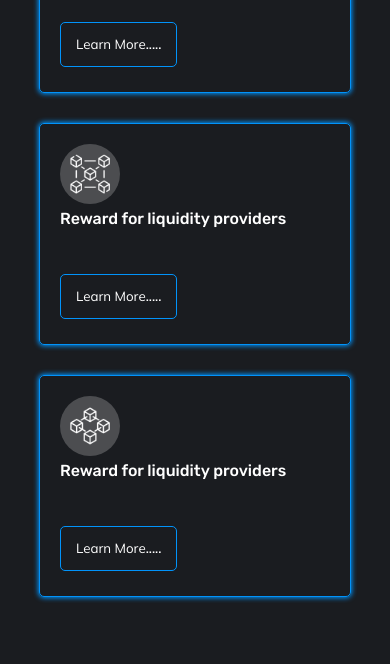
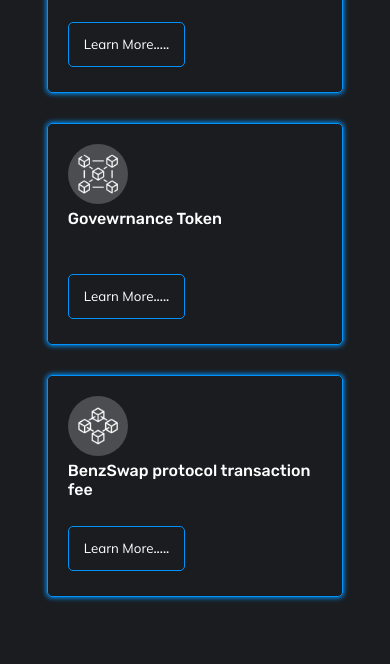
Before and after one commit to brightKams/BenzSwap-Modification, a plain HTML site: page index.html in a window 390 px wide. Shown: the part 2531-3195 px from the top of the page. Drawn offline with nearby package versions, Linux system fonts and the light colour scheme; files whose address does not match are found by name; a web font is replaced by a local one.

Commit message:
new CSS modification for mini ipad screen

```diff
--- a/CSS/styles.css
+++ b/CSS/styles.css
@@ -1194,11 +1194,15 @@ section.sixth-section.all-borders .benzSwap-roadmap-background-image.all-borders
 
  /*     --- Media query for mobile screens below 768px --- */
 @media screen and (max-width:768px) {
-    /* body {
-    padding: 10px 70px 10px ;
-
-
-    } */
+   /* || Universal Stylings */
+
+   .third-section.all-borders:hover, section.fifth-section.all-borders:hover {
+
+    border: 3px solid #0193FA;
+}
+
+
+
     .header {
         height: 55px;
     }
@@ -1244,9 +1248,7 @@ section.sixth-section.all-borders .benzSwap-roadmap-background-image.all-borders
 
     }
 
-    /* .launch-app-container.all-borders:first-of-type {
-        display: none;
-    } */
+
     /* Main menu Navigation List items */
 
     nav > ul > .navigation-list-items.all-borders li.product-menu {
@@ -1303,9 +1305,7 @@ section.sixth-section.all-borders .benzSwap-roadmap-background-image.all-borders
 
 
     /* Beginning of First Section */
-    /* p {
-        font-size: 1rem;
-    } */
+
 
     .first-section.all-borders {
 
@@ -1315,10 +1315,7 @@ section.sixth-section.all-borders .benzSwap-roadmap-background-image.all-borders
 
 
 
-    /* .background-video-animation.all-borders {
-        max-height: 25vh;
-        position: relative;
-    } */
+
     .background-video-animation.all-borders > video {
         max-height: 55vh;
         width: 80%;
@@ -1432,16 +1429,23 @@ section.sixth-section.all-borders .benzSwap-roadmap-background-image.all-borders
 
     /* Beginning of Fifth Section - Benz Token */
 
+    section.fifth-section.all-borders {
+
+        width: 100%;
+        padding: 0;
+
+    }
+
     section.fifth-section > .benz-token-images-general-container.all-borders {
-        flex-direction: column;
+        flex-direction: row;
+        width: 100%;
+        padding: 0;
     }
 
     section.fifth-section > .benz-token-images-general-container.all-borders > div {
-        width: 100%;
+        width: 40%;
         margin:20px  auto;
-        /* height: 180px;
-        border: var(--default-border) #0193FA;
-        margin: 17px; */
+
     }
 
     section.fifth-section > .benz-token-images-general-container.all-borders > div h4 {
@@ -1479,6 +1483,16 @@ section.sixth-section.all-borders .benzSwap-roadmap-background-image.all-borders
 
     /* Beginning of Footer Contents for Max Screen 768px */
 
+    /* || Universal Stylyings */
+    .all-footer.all-borders {
+        padding: 5%;
+
+    }
+
+    .nowrap {
+        white-space: nowrap;
+    }
+
     .footer-benzswap-logo.all-borders {
         position: relative;
         left: -35px;
@@ -1486,11 +1500,11 @@ section.sixth-section.all-borders .benzSwap-roadmap-background-image.all-borders
     }
 
     .footer-benzswap-logo.all-borders > a span {
-    /* display: inline-block; */
+
     position: absolute;
     left: 50px;
     top: 10px;
-    /* margin-top: 10px; */
+
     }
 
     .all-footer-contents.all-borders p {
@@ -1510,11 +1524,7 @@ section.sixth-section.all-borders .benzSwap-roadmap-background-image.all-borders
         display: inline-block;
     }
     .footer-benzswap-logo.all-borders > a span {
-        /* display: inline-block; */
-        /* position: absolute;
-        left: 50px;
-        top: 10px; */
-        /* margin-top: 10px; */
+
         font-size: 0.7rem;
     }
 
@@ -1551,6 +1561,10 @@ section.sixth-section.all-borders .benzSwap-roadmap-background-image.all-borders
         margin: 50px auto;
     }
 
+    .third-section.all-borders:hover, section.fifth-section.all-borders:hover {
+
+        border: none;
+    }
     /* End of Universal Stylings */
 
 
@@ -1655,14 +1669,14 @@ section.sixth-section.all-borders .benzSwap-roadmap-background-image.all-borders
     section.fifth-section.all-borders {
         border:none;
         min-height: fit-content;
-        width: 100%;
-        /* color: #fff; */
+        width: 95%;
         margin-top: 40px;
         padding: 0;
     }
 
     section.fifth-section > .benz-token-images-general-container.all-borders {
         padding: 0;
+        flex-direction: column;
 
     }
 
@@ -1708,7 +1722,7 @@ section.sixth-section.all-borders .benzSwap-roadmap-background-image.all-borders
     .logo-and-newsletter-for-mobile.all-borders{
         display: flex;
         width: 100% !important;
-        margin: 5%  5% !important;
+        margin: 5% 5% !important;
     }
 
 
--- a/index.html
+++ b/index.html
@@ -707,7 +707,7 @@
                     <img src="./Assets/images/crypto-images/governance-token.png" alt="Governance Token image">
                 </div>
                 <div class="benz-token-text all-borders">
-                    <h4>Reward for liquidity providers</h4>
+                    <h4>Govewrnance Token</h4>
                 </div>
 
                 <div class="benz-token-contents all-borders">
@@ -731,7 +731,7 @@
                     <img src="./Assets/images/crypto-images/benzswap-protocol-transaction-fee.png" alt="Benzswap Protocol Transaction Fee image">
                 </div>
                 <div class="benz-token-text all-borders">
-                    <h4>Reward for liquidity providers</h4>
+                    <h4>BenzSwap protocol transaction fee</h4>
                 </div>
 
                 <div class="benz-token-contents all-borders">
```
